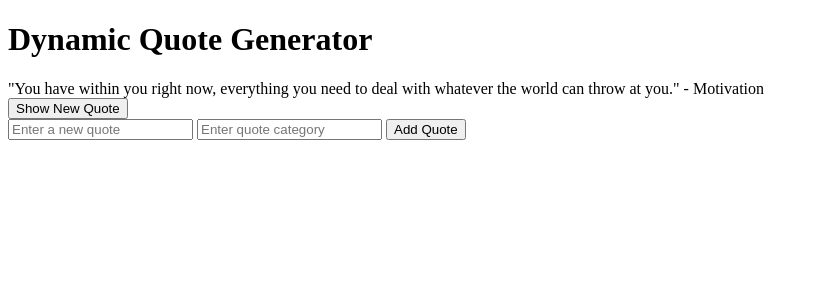
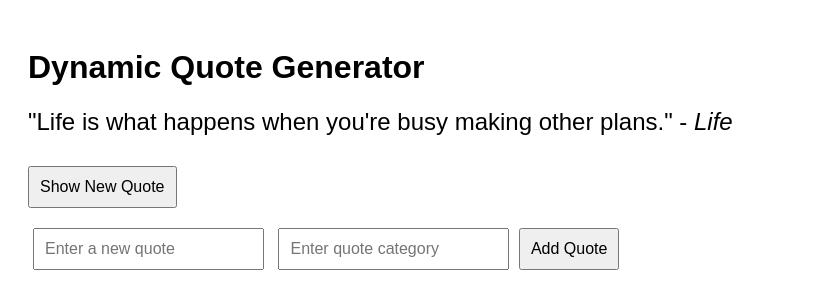
Before and after one commit to Mcloonie/alx_fe_javascript, a plain HTML site: page index.html in a window 1280 px wide. Both pictures are taken after a click on the button "Show New Quote". Shown: the whole page, without its empty margins (0-819 px from the left). Drawn offline with Linux system fonts and the light colour scheme.

Commit message:
lets review

```diff
--- a/index.html
+++ b/index.html
@@ -4,10 +4,30 @@
     <meta charset="UTF-8">
     <meta name="viewport" content="width=device-width, initial-scale=1.0">
     <title>Dynamic Quote Generator</title>
+    <style>
+        body {
+            font-family: Arial, sans-serif;
+            padding: 20px;
+        }
+        #quoteDisplay {
+            font-size: 1.5em;
+            margin-bottom: 20px;
+        }
+        button {
+            padding: 10px;
+            font-size: 1em;
+            margin: 10px 0;
+        }
+        input {
+            padding: 10px;
+            font-size: 1em;
+            margin: 5px;
+        }
+    </style>
 </head>
 <body>
     <h1>Dynamic Quote Generator</h1>
-    <div id="quoteDisplay">Click "Show New Quote" for a quote!</div>
+    <div id="quoteDisplay">"Welcome to the Dynamic Quote Generator!"</div>
     <button id="newQuote">Show New Quote</button>
 
     <div>
--- a/script.js
+++ b/script.js
@@ -1,29 +1,44 @@
-const quotes = [
-    { text: "The only limit to our realization of tomorrow is our doubts of today.", category: "Inspiration" },
-    { text: "Life is what happens when you're busy making other plans.", category: "Life" },
-    { text: "Get busy living or get busy dying.", category: "Life" },
-    { text: "You have within you right now, everything you need to deal with whatever the world can throw at you.", category: "Motivation" },
+// Array to store quotes (quote text and category)
+let quotes = [
+    { text: "The only limit to our realization of tomorrow is our doubts of today.", category: "Motivation" },
+    { text: "In the middle of every difficulty lies opportunity.", category: "Inspiration" },
+    { text: "Life is what happens when you're busy making other plans.", category: "Life" }
 ];
 
+// Function to display a random quote
 function showRandomQuote() {
+    const quoteDisplay = document.getElementById("quoteDisplay");
+    // Pick a random index from the quotes array
     const randomIndex = Math.floor(Math.random() * quotes.length);
-    const quote = quotes[randomIndex];
-    const quoteDisplay = document.getElementById("quoteDisplay");
-    quoteDisplay.textContent = `"${quote.text}" - ${quote.category}`;
+    const randomQuote = quotes[randomIndex];
+
+    // Display the quote text and category
+    quoteDisplay.innerHTML = `"${randomQuote.text}" - <i>${randomQuote.category}</i>`;
 }
 
-document.getElementById("newQuote").addEventListener("click", showRandomQuote);
+// Function to add a new quote dynamically
+function addQuote() {
+    const newQuoteText = document.getElementById("newQuoteText").value;
+    const newQuoteCategory = document.getElementById("newQuoteCategory").value;
 
-function addQuote() {
-    const quoteText = document.getElementById("newQuoteText").value;
-    const quoteCategory = document.getElementById("newQuoteCategory").value;
+    // Check if both fields are filled in
+    if (newQuoteText && newQuoteCategory) {
+        // Add the new quote to the quotes array
+        quotes.push({ text: newQuoteText, category: newQuoteCategory });
 
-    if (quoteText && quoteCategory) {
-        quotes.push({ text: quoteText, category: quoteCategory });
+        // Optionally, clear the input fields after adding the quote
         document.getElementById("newQuoteText").value = '';
         document.getElementById("newQuoteCategory").value = '';
-        alert('Quote added successfully!');
+
+        // Show confirmation message (optional)
+        alert(`New quote added in the category "${newQuoteCategory}"`);
+
+        // Optionally, show the newly added quote immediately
+        showRandomQuote();
     } else {
-        alert('Please fill out both fields.');
+        alert("Please fill in both fields.");
     }
 }
+
+// Event listener to show a new random quote when the button is clicked
+document.getElementById("newQuote").addEventListener("click", showRandomQuote);
```
